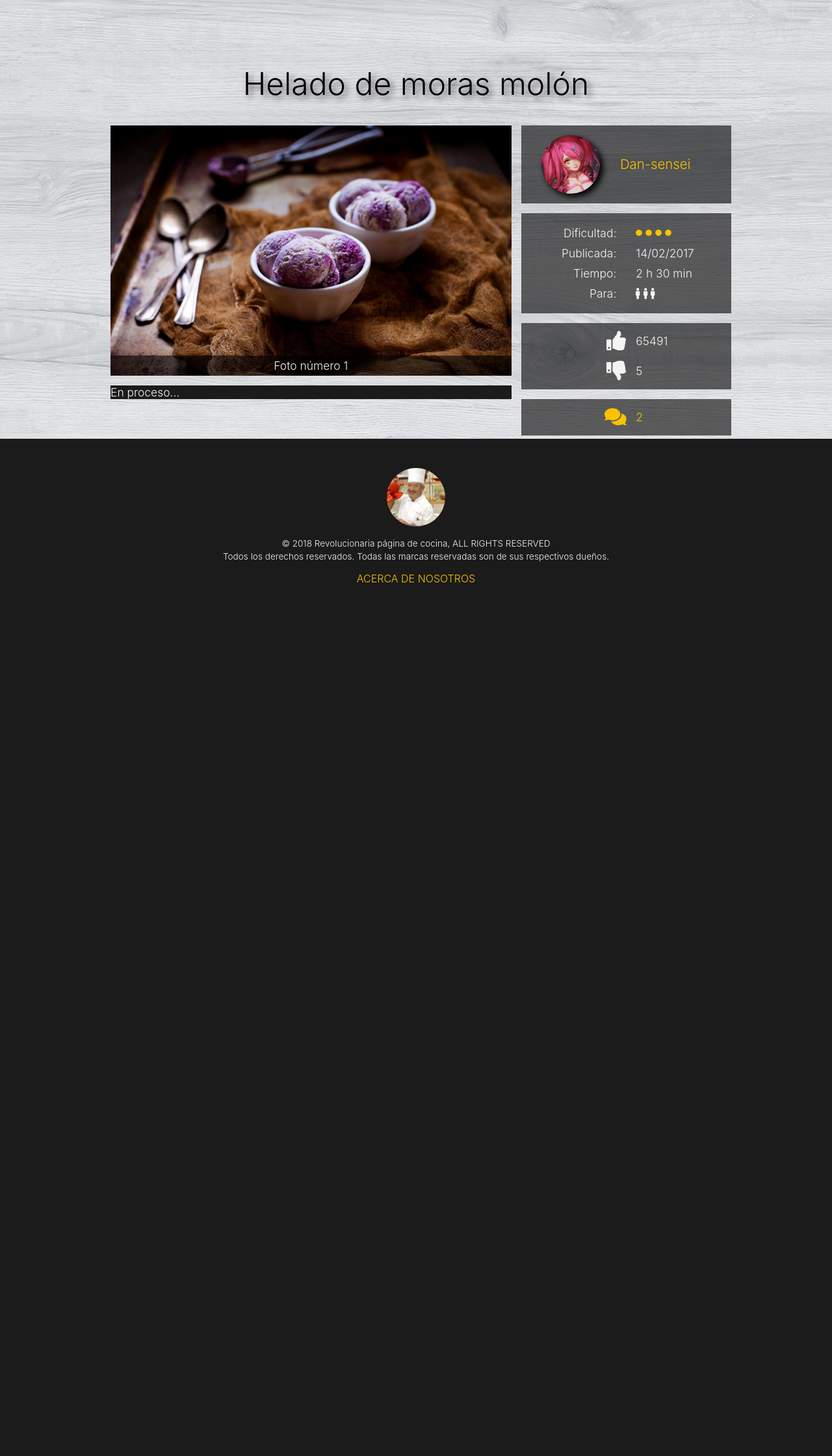
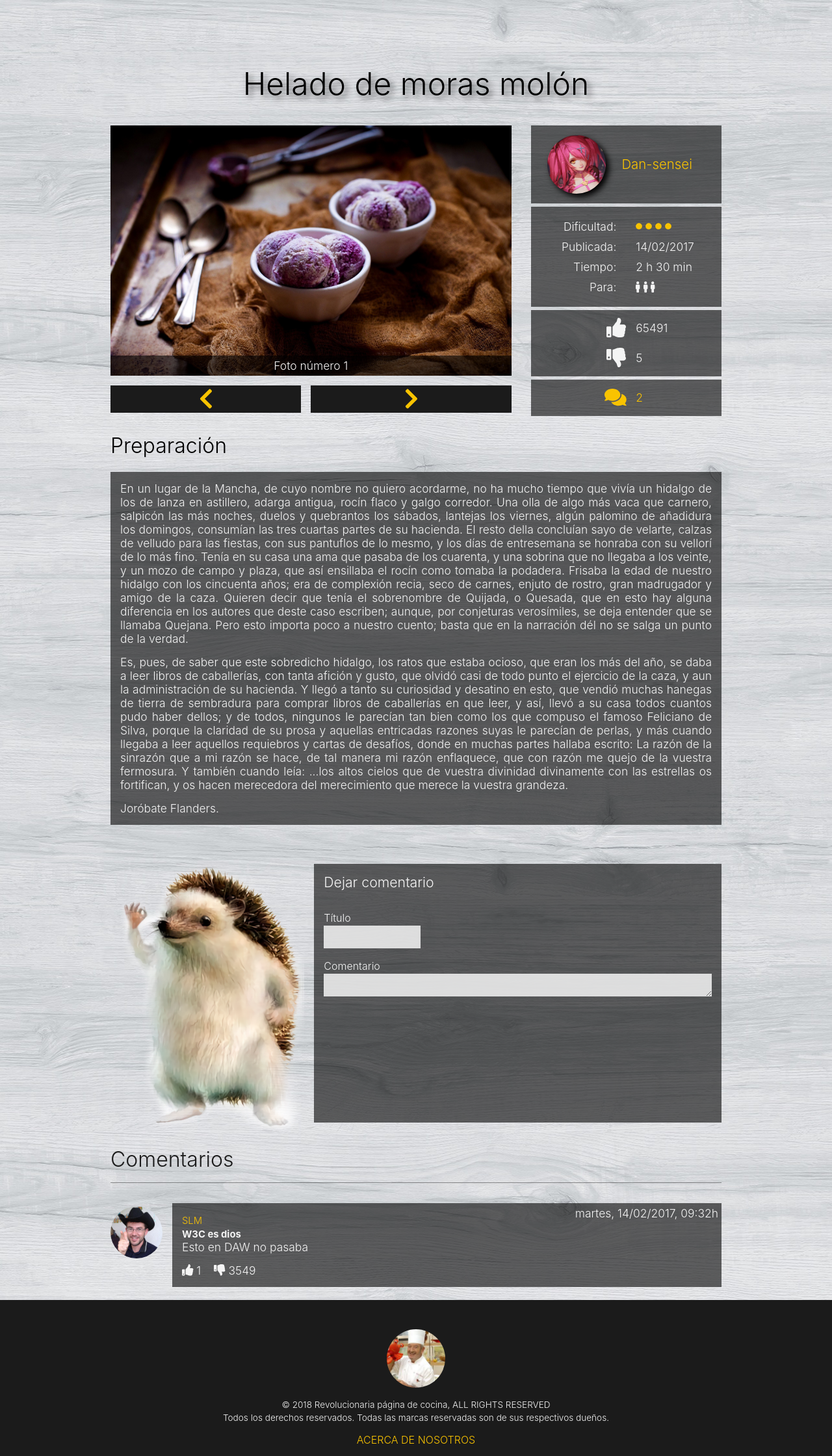
Before and after one commit to pablomanez/PCW, a PHP site: page /receta.html in a window 1280 px wide. Shown: the part 80-2320 px from the top of the page at 65% size. Before the commit the page ends 976 px from the top, so only its background shows below. Run offline with PHP 8.4, Linux system fonts and the light colour scheme; some libraries are stand-ins or nearby versions.

Commit message:
Receta al 80%, pegándome con el tamaño de los textarea

```diff
--- a/CSS/Lightrap.css
+++ b/CSS/Lightrap.css
@@ -48,6 +48,7 @@ html, body{
 .text-center{text-align: center;}
 .text-left{text-align: left;}
 .text-right{text-align: right;}
+.text-justify{text-align: justify;}
 
 .elegant{font-weight: 300;}
 .h1{font-size: 2em;}
@@ -136,36 +137,36 @@ html, body{
 
 /* ANCHO Y ALTO */
 
-.w-10 {width: 10%;}
-.w-25 {width: 25%;}
-.w-50 {width: 50%;}
-.w-75 {width: 75%;}
-.w-100 {width: 100%;}
+.w-10 {width: 10% !important;}
+.w-25 {width: 25% !important;}
+.w-50 {width: 50% !important;}
+.w-75 {width: 75% !important;}
+.w-100 {width: 100% !important;}
 
-.Mw-20 {max-width: 20%;}
+.Mw-20 {max-width: 20% !important;}
 
-.h-5 {height: 5%;}
-.h-10 {height: 10%;}
-.h-25 {height: 25%;}
-.h-35 {height: 35%;}
-.h-50 {height: 50%;}
-.h-75 {height: 75%;}
-.h-100 {height: 100%;}
+.h-5 {height: 5% !important;}
+.h-10 {height: 10% !important;}
+.h-25 {height: 25% !important;}
+.h-35 {height: 35% !important;}
+.h-50 {height: 50% !important;}
+.h-75 {height: 75% !important;}
+.h-100 {height: 100% !important;}
 
-.height-75px {height: 75px;}
-.height-100px {height: 100px;}
-.height-150px {height: 150px;}
-.height-200px {height: 200px;}
-.height-250px {height: 250px;}
+.height-75px {height: 75px !important;}
+.height-100px {height: 100px !important;}
+.height-150px {height: 150px !important;}
+.height-200px {height: 200px !important;}
+.height-250px {height: 250px !important;}
 
-.mh-200px{min-height: 200px;}
-.mh-index{min-height: 300px;}
-.mh-100{min-height: 100%;}
+.mh-200px{min-height: 200px !important;}
+.mh-index{min-height: 300px !important;}
+.mh-100{min-height: 100% !important;}
 
-.Mw-100{max-width: 100%;}
-.Mh-100{max-height: 100%;}
-.Mh-90{max-height: 90%;}
-.Mh-507px{max-height: 507px;}
+.Mw-100{max-width: 100% !important;}
+.Mh-100{max-height: 100% !important;}
+.Mh-90{max-height: 90% !important;}
+.Mh-507px{max-height: 507px !important;}
 
 /* PADDINGS */
 .p-0 {padding: 0 !important;}
@@ -230,7 +231,7 @@ html, body{
 .mt--150px{margin-top: -150px;}
 
 .mr-auto{margin-right: auto;}
-.mr-left{margin-left: auto;}
+.ml-auto{margin-left: auto;}
 
 /* IMAGEN */
 
@@ -257,6 +258,11 @@ html, body{
 	object-fit: cover;
 	object-position: 50% 50%;
 	transition: all 0.4s ease-in-out;
+}
+
+.obj-fit{
+	object-fit: cover;
+	object-position: 50% 50%;
 }
 
 .index-img:hover, #index figure:hover .index-img {
@@ -286,6 +292,11 @@ html, body{
 	background: rgba(0,0,0,0.5);
 }
 
+.mini-user-icon{
+	height: 80px;
+	width: 80px;
+}
+
 .footer-logo{
 	height: 90px;
 	width: 90px;
@@ -296,6 +307,7 @@ html, body{
 	height: 150px;
 }
 
+.flip{transform: scaleX(-1);}
 /* https://hacks.mozilla.org/2017/04/replace-bootstrap-layouts-with-css-grid/ */
 
 /* CONTENEDOR */
@@ -407,6 +419,8 @@ html, body{
 	.mh-index{min-height: 800px;}
 }
 
+.clear{clear:both;}
+
 .form-control{
 	width: 100%;
 	height: 35px;
@@ -430,6 +444,8 @@ html, body{
   box-shadow: 0 0 0 0.2rem rgba(249, 195, 0, 0.25);
 }
 
+.form-label{line-height: 1.5;}
+
 .circle{border-radius: 50%;}
 
 #index figure{
@@ -446,8 +462,8 @@ a{
 a:hover{color: var(--light);}
 
 /* INDEX */
-#index a{color: var(--light);}
-#index a:hover{color: var(--orange);}
+#index a, .revers-a{color: var(--light);}
+#index a:hover, .revers-a:hover{color: var(--orange);}
 .tag{transition: all 0.5s ease-in-out;}
 #index a:hover .tag{background: rgba(0,0,0,0.6); }
 
@@ -487,3 +503,10 @@ a:hover{color: var(--light);}
 
 .div-link{transition: all 0.5s ease-in-out;}
 .div-link:hover{background: rgba(249, 195, 0, 0.6); color: var(--dark) !important;}
+
+hr {
+    border: 0;
+    border-top: 1px solid rgba(0,0,0,0.4);
+    margin: 1em 0;
+    padding: 0;
+}
--- a/receta.html
+++ b/receta.html
@@ -28,21 +28,26 @@
 	<main class="container pt-150px">
 		<div class="display-4 text-center py-3 shadow">Helado de moras molón</div>
 		<div class="row text-light h55">
-			<div class="col-8 p-1">
+			<div class="col-12 col-md-8 p-1">
 				<figure class="bg-dark justify-content-center m-0 mb-2 text-center position-relative">
 					<img class="Mw-100 Mh-507px d-block" src="Images/RECETA_5.jpg" alt="Helado de moras molón">
 					<figcaption class="position-absolute bg-dark-t b0 r0 l0 p-1">Foto número 1</figcaption>
 				</figure>
-				<div class="bg-dark">
-					En proceso...
+				<div class="row text-center px-2" style="font-size: 35px;">
+					<a href="#" class="col-6 bg-dark d-block div-link mr-2">
+						<i class="fas fa-chevron-left"></i>
+					</a>
+					<a href="#" class="col-6 bg-dark d-block div-link">
+						<i class="fas fa-chevron-right"></i>
+					</a>
 				</div>
 			</div>
-			<div class="col-4 p-1">
-				<a href="#" class="div-link bg-dark-t p-2 row mb-2 d-flex align-items-center">
+			<div class="col-12 col-md-4 p-1 mx-2">
+				<a href="#" class="mx-2 div-link bg-dark-t p-2 row mb-1 d-flex align-items-center">
 					<div style="background-image: url(Images/Sona_profile.png);" class="circle bg-orange justify-self-center box-shadow bg-image footer-logo col-5"></div>
 					<div class="pl-2 col-7 h4">Dan-sensei</div>
 				</a>
-				<div class="bg-dark-t p-2 row mb-2">
+				<div class="bg-dark-t p-2 row mb-1">
 					<div class="col-6 text-right my-1">Dificultad: </div>
 					<div class="col-6 d-flex align-items-center text-orange my-1" style="font-size: 10px;">
 						<i class="fas fa-circle mr-1"></i>
@@ -69,7 +74,7 @@
 					</div>
 				</div>
 
-				<div class="bg-dark-t p-1 row mb-2">
+				<div class="bg-dark-t p-1 row mb-1">
 					<div class="col-6 text-right p-0 my-1" style="font-size: 30px;">
 						<i class="fas fa-thumbs-up"></i>
 					</div>
@@ -82,7 +87,7 @@
 
 
 				</div>
-				<a href="#" class="div-link bg-dark-t p-1 row">
+				<a href="#Comentarios" class="div-link bg-dark-t p-1 row">
 					<div class="col-6 text-right p-0 my-1" style="font-size: 30px;">
 						<i class="fas fa-comments"></i>
 					</div>
@@ -90,6 +95,56 @@
 				</a>
 			</div>
 		</div>
+		<h1 class="elegant">Preparación</h3>
+		<section class="row text-light h55 mb-5 px-2">
+			<div class=" col-12 bg-dark-t p-2 text-justify">
+				<span class="mb-2 d-block">
+					En un lugar de la Mancha, de cuyo nombre no quiero acordarme, no ha mucho tiempo que vivía un hidalgo de los de lanza en astillero, adarga antigua, rocín flaco y galgo corredor. Una olla de algo más vaca que carnero, salpicón las más noches, duelos y quebrantos los sábados, lantejas los viernes, algún palomino de añadidura los domingos, consumían las tres cuartas partes de su hacienda. El resto della concluían sayo de velarte, calzas de velludo para las fiestas, con sus pantuflos de lo mesmo, y los días de entresemana se honraba con su vellorí de lo más fino. Tenía en su casa una ama que pasaba de los cuarenta, y una sobrina que no llegaba a los veinte, y un mozo de campo y plaza, que así ensillaba el rocín como tomaba la podadera. Frisaba la edad de nuestro hidalgo con los cincuenta años; era de complexión recia, seco de carnes, enjuto de rostro, gran madrugador y amigo de la caza. Quieren decir que tenía el sobrenombre de Quijada, o Quesada, que en esto hay alguna diferencia en los autores que deste caso escriben; aunque, por conjeturas verosímiles, se deja entender que se llamaba Quejana. Pero esto importa poco a nuestro cuento; basta que en la narración dél no se salga un punto de la verdad.
+				</span>
+				<span class="mb-2 d-block">
+					Es, pues, de saber que este sobredicho hidalgo, los ratos que estaba ocioso, que eran los más del año, se daba a leer libros de caballerías, con tanta afición y gusto, que olvidó casi de todo punto el ejercicio de la caza, y aun la administración de su hacienda. Y llegó a tanto su curiosidad y desatino en esto, que vendió muchas hanegas de tierra de sembradura para comprar libros de caballerías en que leer, y así, llevó a su casa todos cuantos pudo haber dellos; y de todos, ningunos le parecían tan bien como los que compuso el famoso Feliciano de Silva, porque la claridad de su prosa y aquellas entricadas razones suyas le parecían de perlas, y más cuando llegaba a leer aquellos requiebros y cartas de desafíos, donde en muchas partes hallaba escrito: La razón de la sinrazón que a mi razón se hace, de tal manera mi razón enflaquece, que con razón me quejo de la vuestra fermosura. Y también cuando leía: ...los altos cielos que de vuestra divinidad divinamente con las estrellas os fortifican, y os hacen merecedora del merecimiento que merece la vuestra grandeza.
+				</span>
+				<span class="d-block">
+					Joróbate Flanders.
+				</span>
+			</div>
+		</section>
+
+		<div class="row px-2">
+		<img class="Mw-100 col-4" src="Images/Haha_Yes.png">
+		<form class="col-8 bg-dark-t p-2 mb-2 text-light" >
+
+
+			<div class="h3 mb-3">Dejar comentario</div>
+			<label class="form-label">Título </label>
+			<input type="text" class="form-control w-25 mb-2"></input>
+
+			<label class="form-label">Comentario </label>
+			<textarea style=" resize: vertical;
+    overflow: auto;" class="form-control "></textarea>
+
+		</form>
+		</div>
+
+		<h1 class="elegant text-dark mb-1">Comentarios</h3>
+		<hr/>
+		<section id="Comentarios" class="row text-light h55 p-2">
+
+			<img class="ml-auto col-2 col-sm-1 p-0 mr-2 circle mini-user-icon obj-fit mt-1" src="Images/SLM.jpg">
+			<div class="col-10 col-sm-11 p-2 bg-2 bg-dark-t position-relative mb-1">
+				<span class="text-orange h6">SLM</span><br/>
+				<strong class="h6">W3C es dios</strong>
+				<div class="h5">Esto en DAW no pasaba</div>
+				<span class="position-absolute t0 r0 m-1">
+					martes, 14/02/2017, 09:32h
+				</span>
+				<div class="mt-2">
+				<a href="#" class="d-inline-block mr-2 revers-a"><i class="fas fa-thumbs-up"></i> 1 </a>
+					<a href="#" class=" revers-a"><i class="fas fa-thumbs-down"></i> 3549 </a>
+				</div>
+			</div>
+		</section>
+
 	</main>
 
 	<footer class="container-fluid py-3 bg-dark">
```
Also changed, not shown: Images/Haha_Yes.png, Images/SLM.jpg (added).
